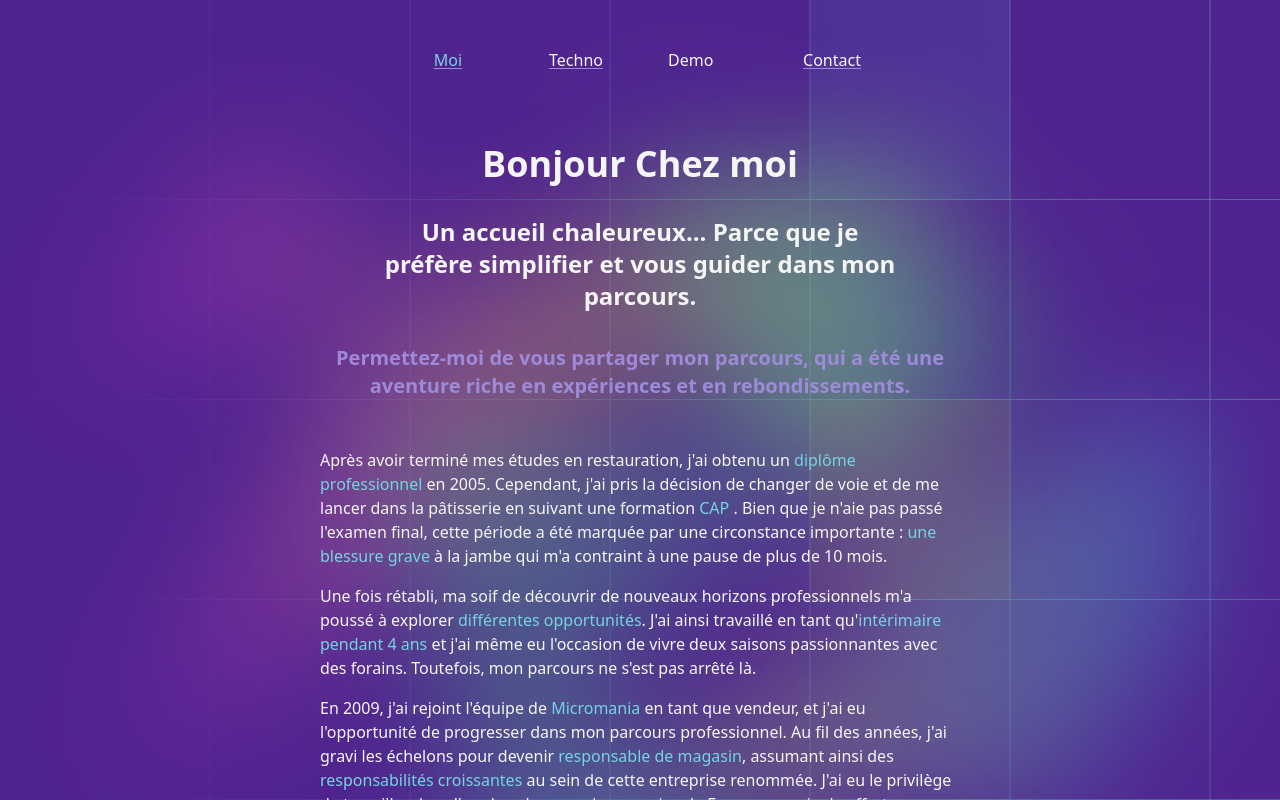
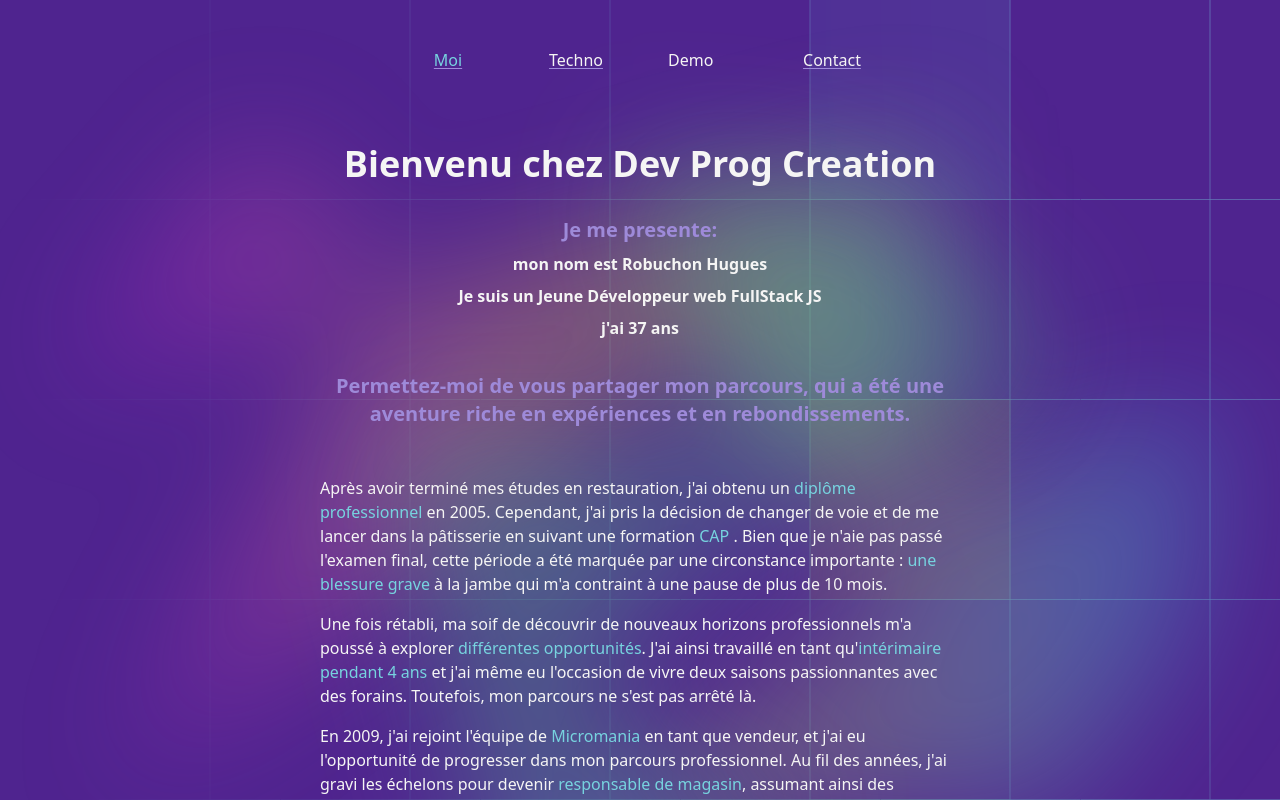
Before and after one commit to Robuchon/MaVitrine, a Vue app: page /home in a window 1280 px wide. Shown: the top 800 px of the page. Built offline with nearby package versions, Linux system fonts and the light colour scheme; what prettier-plugin-tailwindcss would draw is missing.

Commit message:
travail sur l'intro de la home page

```diff
--- a/src/pages/Home.vue
+++ b/src/pages/Home.vue
@@ -1,10 +1,10 @@
 <template>
   <div class="flex max-w-2xl flex-col items-center">
-    <h1 class="text-center">Bonjour Chez moi</h1>
-    <h3 class="max-w-lg text-center">
-      Un accueil chaleureux... Parce que je préfère simplifier et vous guider
-      dans mon parcours.
-    </h3>
+    <h1 class="text-center">Bienvenu chez Dev Prog Creation</h1>
+    <h4 class="max-w-md">Je me presente: </h4>
+    <h5 class="mt-2">mon nom est Robuchon Hugues</h5>
+    <h5 class="mt-2">Je suis un Jeune Développeur web FullStack JS</h5>
+    <h5 class="mt-2">j'ai 37 ans</h5>
     <h4 class="text-center">
       Permettez-moi de vous partager mon parcours, qui a été une aventure riche
       en expériences et en rebondissements.
```
